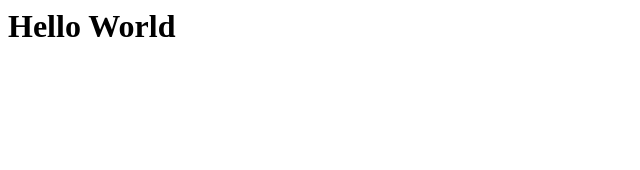
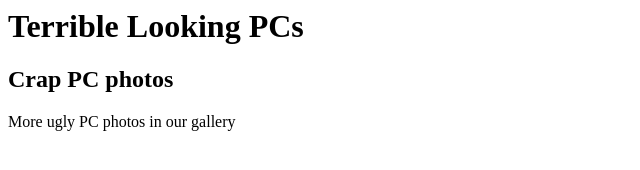
Before and after one commit to breadchan98/Terrible-Good-PC-App, a plain HTML site: page HTML/index.html in a window 1280 px wide. Shown: the whole page, without its empty margins (0-640 px from the left). Drawn offline with Linux system fonts and the light colour scheme.

Commit message:
added tags

```diff
--- a/HTML/index.html
+++ b/HTML/index.html
@@ -1,5 +1,14 @@
 <html>
     <body>
-        <h1>Hello World</h1>
+        <!--main tag for SEO accessibility-->
+        <!--inside main tag is nested-->
+        <main>
+        <h1>Terrible Looking PCs</h1>
+        <h2>Crap PC photos</h2>
+
+        <!--REMINDER: LINK UGLY CRAIGLISTS PCS-->
+        <p>More ugly PC photos in our gallery</p>
+        </main>
+
     </body>
 </html>
```
